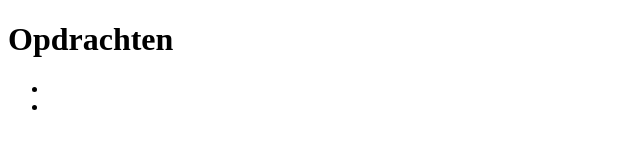
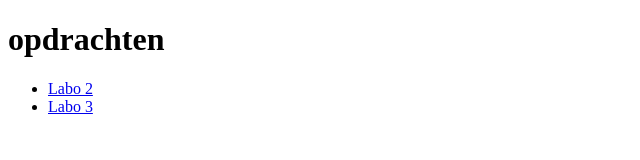
Before and after one commit to Hugojs2/webdevelopment, a plain HTML site: page index.html in a window 1280 px wide. Shown: the whole page, without its empty margins (0-640 px from the left). Drawn offline with Linux system fonts and the light colour scheme.

Commit message:
Update index.html

```diff
--- a/index.html
+++ b/index.html
@@ -6,11 +6,10 @@
 </head>
 <body>
 
-<h1>Opdrachten</h1>
+<h1>opdrachten</h1>
 <ul>
-
-    <li><a href="/inhoud/Labo_2/index.html"></a></li>
-    <li><a href="/inhoud/Labo_3/index.html"></a></li>
+    <li><a href="/inhoud/Labo_2/index.html">Labo 2</a></li>
+    <li><a href="/inhoud/Labo_3/index.html">Labo 3</a></li>
 </ul>
 
 </body>
```
